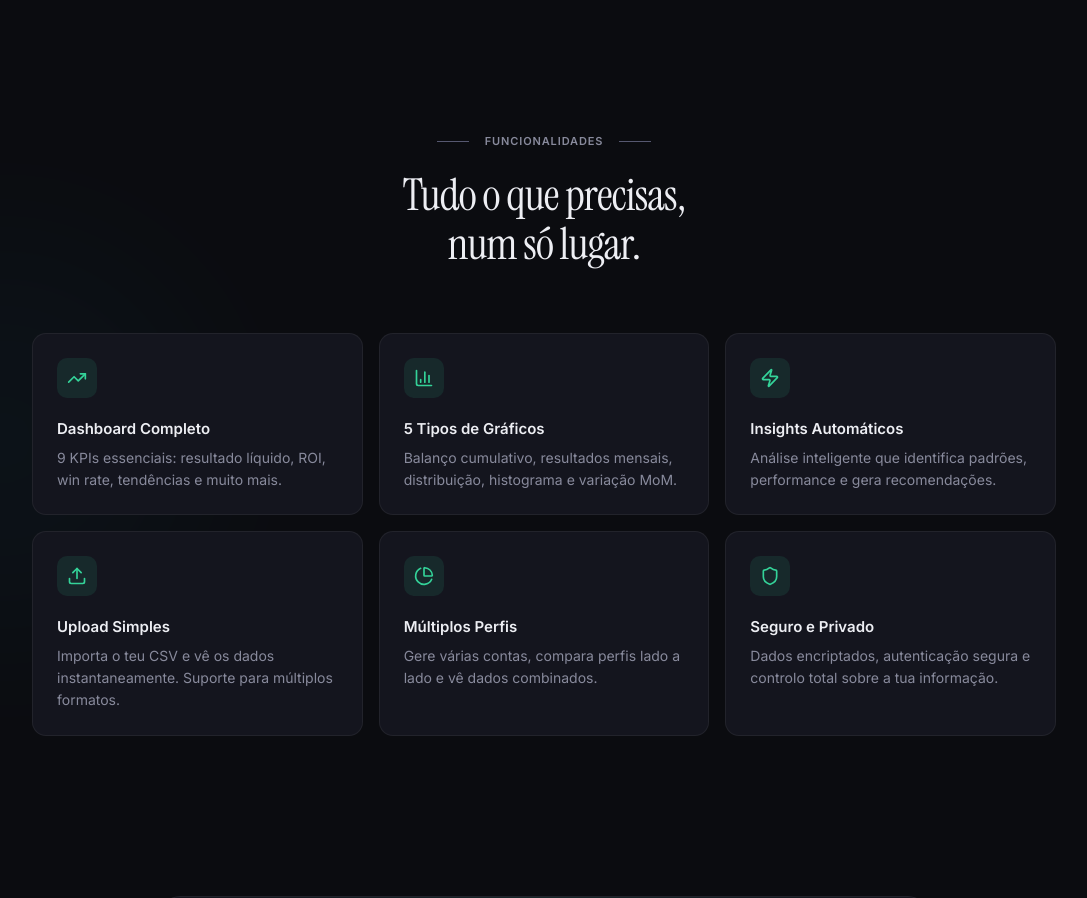
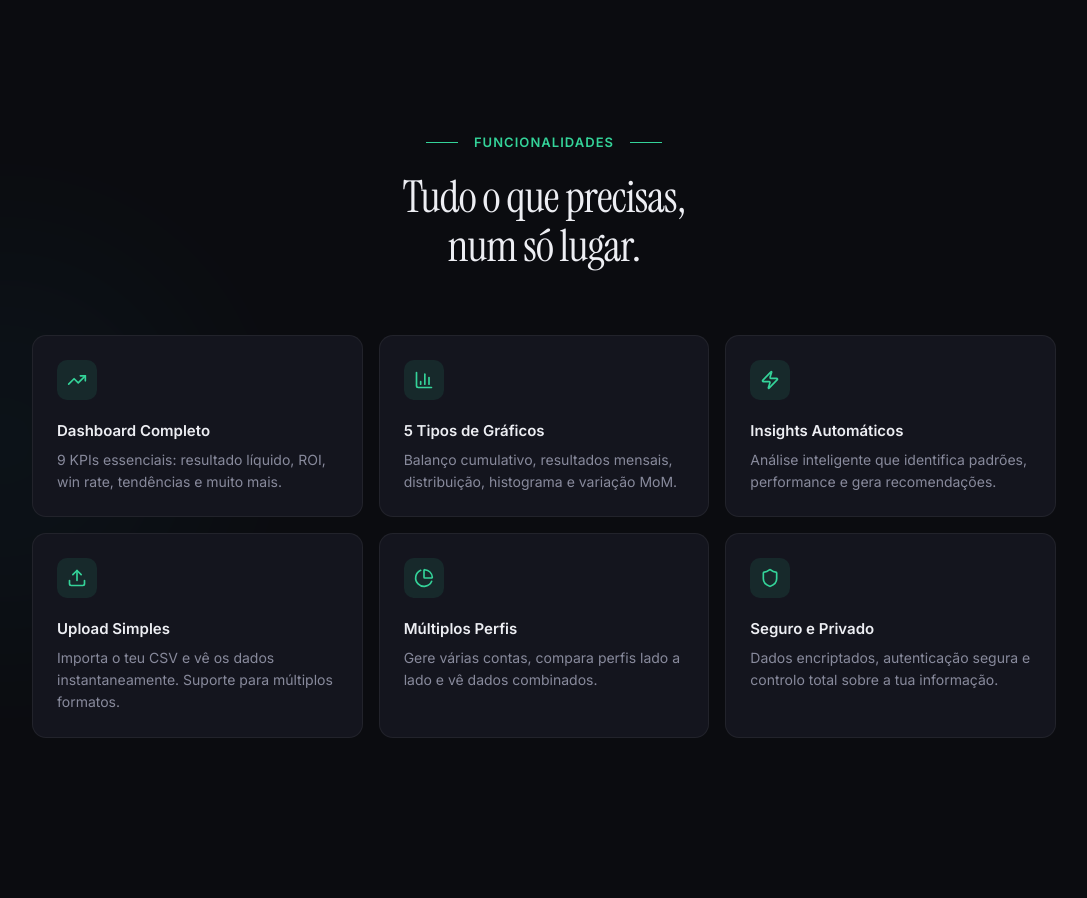
Before and after one commit to tpereira2005/bet-tracker, a Next.js app in the folder apps/web/: page / in a window 1280 px wide. Shown: the part 920-1818 px from the top of the page, without its empty margins (96-1183 px from the left). Built offline with nearby package versions, Linux system fonts and the light colour scheme; no server answers.

Commit message:
tweak: Funcionalidades label back to green, slightly larger font

```diff
--- a/apps/web/src/app/page.tsx
+++ b/apps/web/src/app/page.tsx
@@ -115,9 +115,9 @@ export default function LandingPage() {
                 <div className="max-w-5xl mx-auto">
                     <div className="text-center mb-16">
                         <div className="flex items-center justify-center gap-4 mb-6">
-                            <div style={{ width: '32px', height: '1px', background: 'var(--text-muted)' }} />
-                            <p className="label" style={{ color: 'var(--text-secondary)' }}>Funcionalidades</p>
-                            <div style={{ width: '32px', height: '1px', background: 'var(--text-muted)' }} />
+                            <div style={{ width: '32px', height: '1px', background: 'var(--accent)' }} />
+                            <p className="label" style={{ color: 'var(--accent)', fontSize: '0.8125rem' }}>Funcionalidades</p>
+                            <div style={{ width: '32px', height: '1px', background: 'var(--accent)' }} />
                         </div>
                         <h2 className="heading-1">
                             Tudo o que precisas,<br />num só lugar.
```
